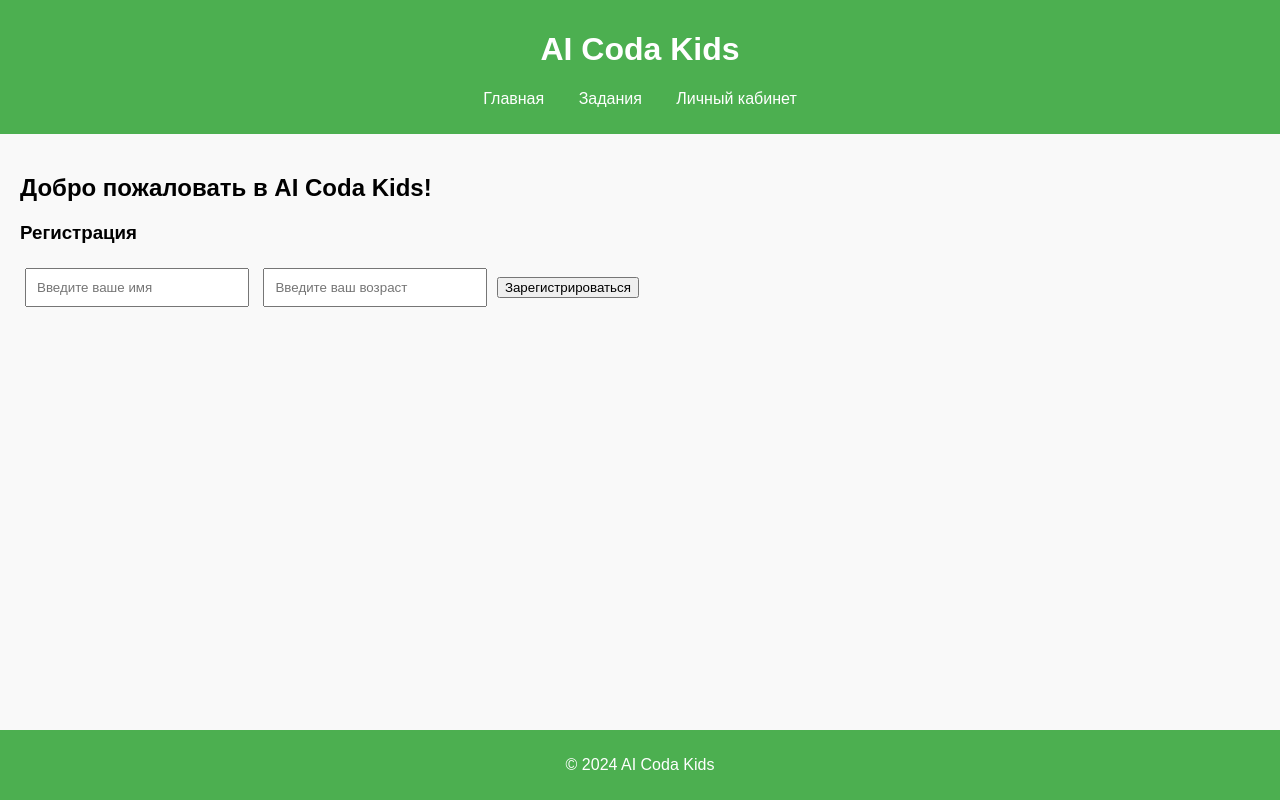
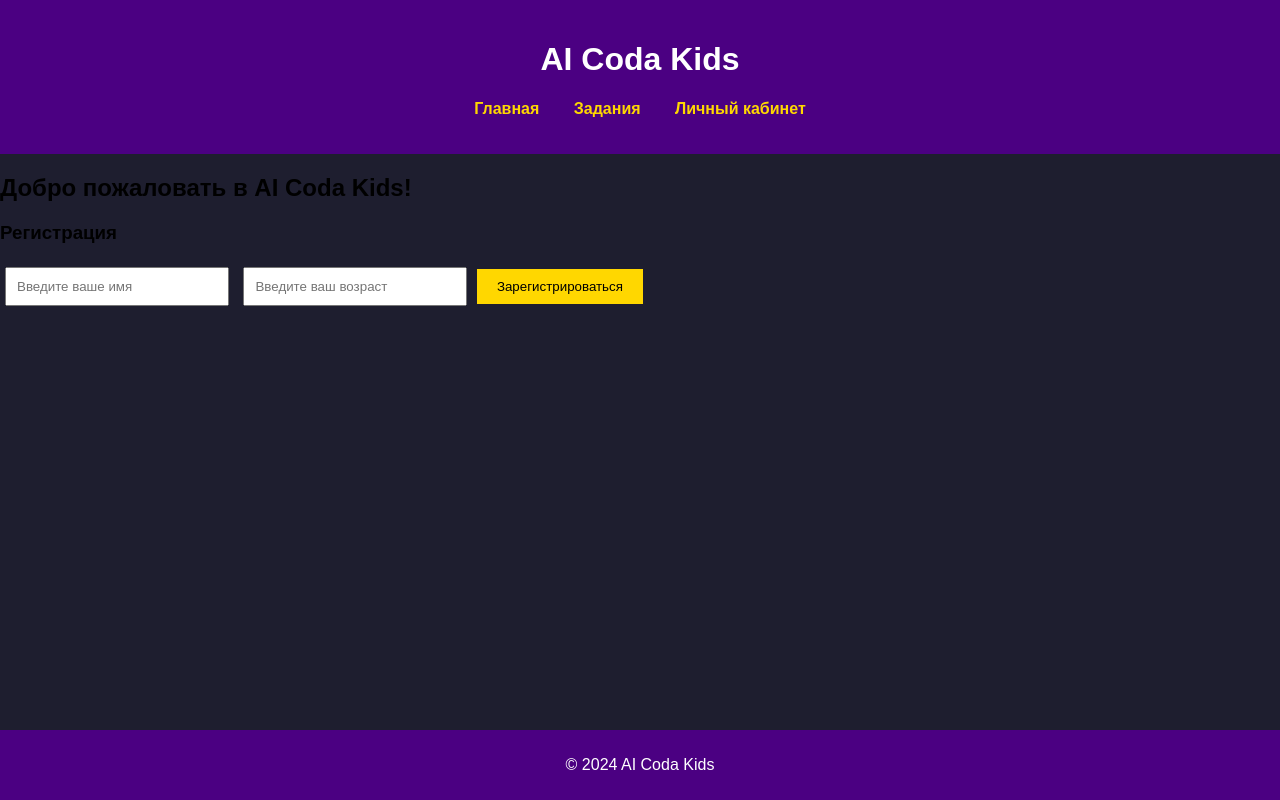
Before and after one commit to koych77/ai, a plain HTML site: page index.html in a window 1280 px wide. Drawn offline with Linux system fonts and the light colour scheme.

Commit message:
Update styles.css

```diff
--- a/styles.css
+++ b/styles.css
@@ -1,14 +1,14 @@
 body {
-    font-family: Arial, sans-serif;
+    font-family: 'Your Cyberpunk Font', sans-serif;
     margin: 0;
     padding: 0;
-    background-color: #f9f9f9;
+    background-color: #1e1e2f; /* Темный фон */
 }
 
 header {
-    background-color: #4CAF50;
+    background-color: #4B0082; /* Фиолетовый */
     color: white;
-    padding: 10px 0;
+    padding: 20px 0;
     text-align: center;
 }
 
@@ -23,27 +23,44 @@ nav ul li {
 }
 
 nav ul li a {
-    color: white;
+    color: #FFD700; /* Золотистый */
     text-decoration: none;
+    font-weight: bold;
 }
 
-main {
-    padding: 20px;
+button {
+    background-color: #FFD700; /* Золотистый */
+    color: black;
+    border: none;
+    padding: 10px 20px;
+    cursor: pointer;
+    transition: background-color 0.3s;
+}
+
+button:hover {
+    background-color: #FF4500; /* Оранжевый при наведении */
 }
 
 footer {
     text-align: center;
     padding: 10px 0;
-    background-color: #4CAF50;
+    background-color: #4B0082; /* Фиолетовый */
     color: white;
     position: fixed;
     width: 100%;
     bottom: 0;
 }
 
-#registration {
-    margin: 20px 0;
+/* Анимации */
+@keyframes fadeIn {
+    from { opacity: 0; }
+    to { opacity: 1; }
 }
+
+h1, h2, h3 {
+    animation: fadeIn 1s ease-in;
+}
+
 
 #registration input {
     margin: 5px;
```
